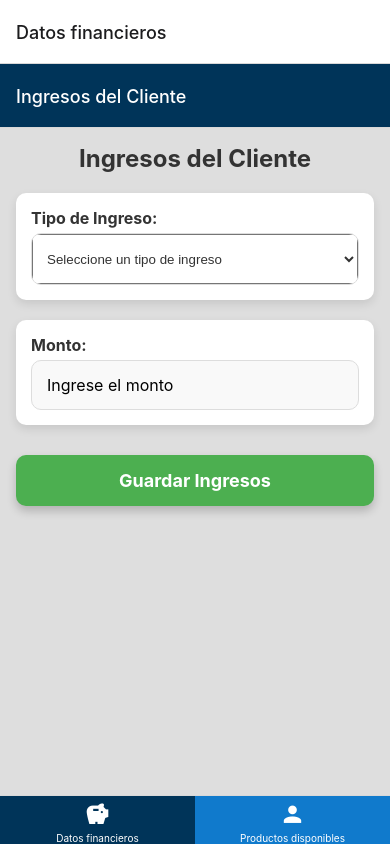
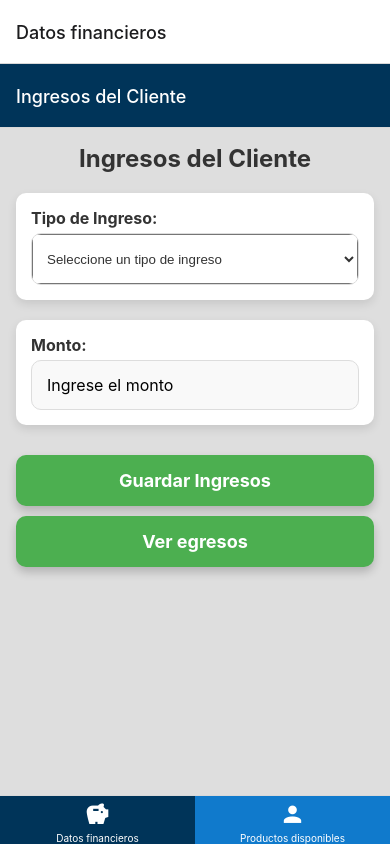
Before and after one commit to DMancia03/desafio-2-dps, a React Native app: screen /Ingresos in a window 390 px wide. Built offline with nearby package versions, Linux system fonts and the light colour scheme.

Commit message:
Agregando boto para ver egresos

```diff
--- a/src/screens/datos_financieros/Ingresos.js
+++ b/src/screens/datos_financieros/Ingresos.js
@@ -81,6 +81,10 @@
           {/* Botón de Guardar */}
           <TouchableOpacity style = {styles.button} onPress = {handleSubmit}>
             <Text style = {styles.buttonText}>Guardar Ingresos</Text>
+          </TouchableOpacity>
+          {/* Botón para regresar a la pantalla de Ingresos */}
+          <TouchableOpacity style = {styles.button} onPress = {() => {navigation.navigate('Egresos')}}>
+            <Text style = {styles.buttonText}>Ver egresos</Text>
           </TouchableOpacity>
         </View>
       )}
```
